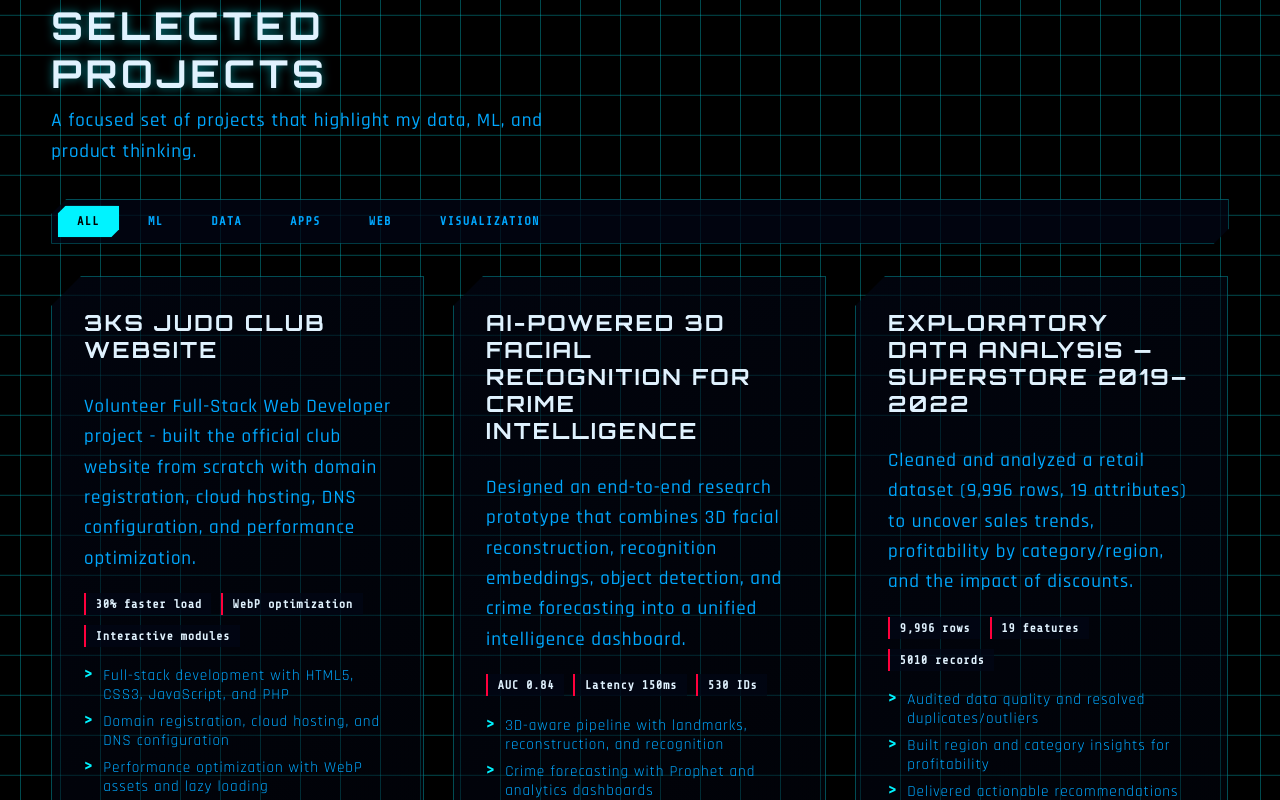
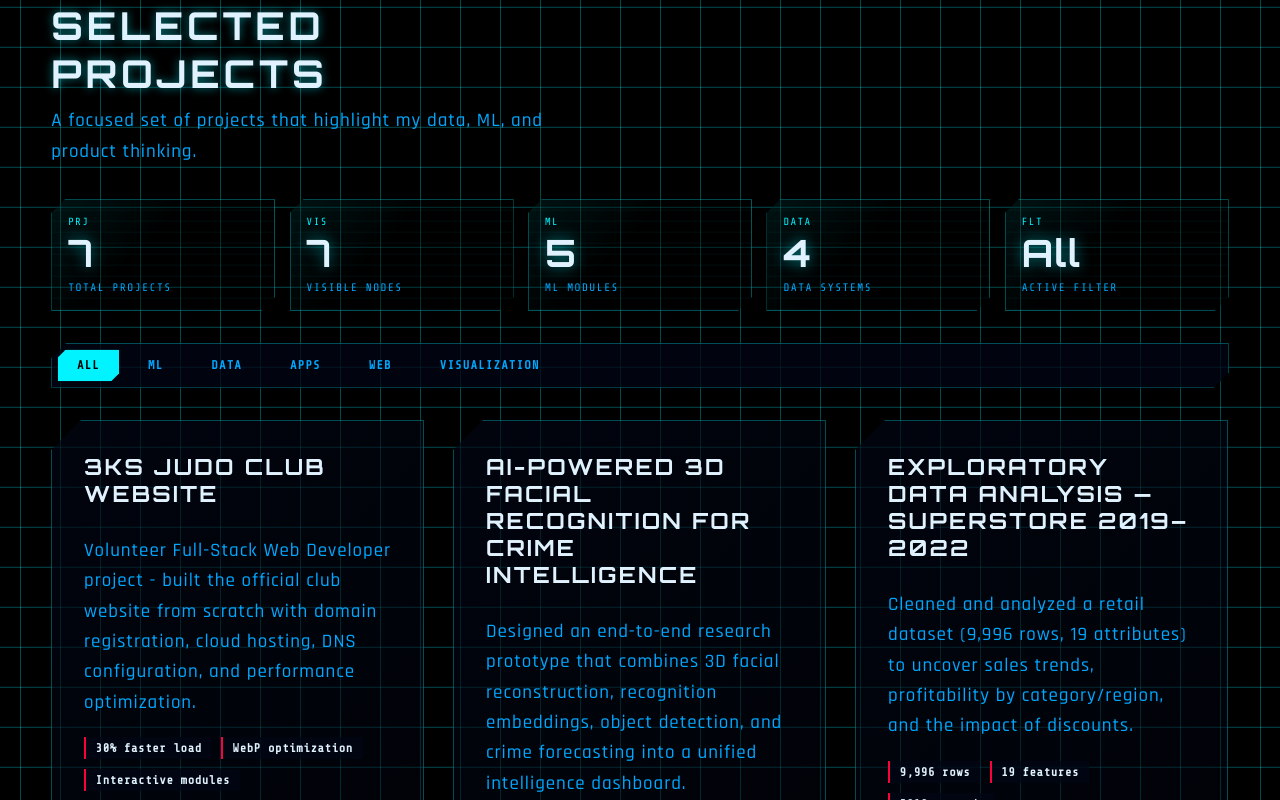
Before and after one commit to CParaschivDev/portofolio-cristian-paraschiv, a React (Vite) app: page / in a window 1280 px wide. Shown: the part 2000-2800 px from the top of the page. Built offline with nearby package versions, Linux system fonts and the light colour scheme.

Commit message:
feat: add project telemetry dashboard

```diff
--- a/src/App.css
+++ b/src/App.css
@@ -770,6 +770,95 @@
   letter-spacing: 0.05em;
 }
 
+.project-telemetry {
+  display: grid;
+  grid-template-columns: repeat(auto-fit, minmax(150px, 1fr));
+  gap: 0.9rem;
+}
+
+.project-telemetry-card {
+  position: relative;
+  display: grid;
+  gap: 0.25rem;
+  min-height: 112px;
+  padding: 1rem;
+  overflow: hidden;
+  border: 1px solid var(--line);
+  background:
+    linear-gradient(135deg, rgba(0, 243, 255, 0.08), transparent 42%),
+    rgba(0, 0, 0, 0.34);
+  clip-path: polygon(14px 0, 100% 0, 100% calc(100% - 14px), calc(100% - 14px) 100%, 0 100%, 0 14px);
+  transition: border-color 0.22s, box-shadow 0.22s, transform 0.22s;
+}
+
+.project-telemetry-card::before {
+  content: '';
+  position: absolute;
+  inset: 0;
+  background: repeating-linear-gradient(
+    to bottom,
+    transparent 0 9px,
+    rgba(0, 243, 255, 0.08) 10px 11px
+  );
+  opacity: 0.4;
+  pointer-events: none;
+}
+
+.project-telemetry-card::after {
+  content: '';
+  position: absolute;
+  left: 0;
+  right: 0;
+  top: 0;
+  height: 2px;
+  background: linear-gradient(90deg, transparent, var(--accent), transparent);
+  opacity: 0.75;
+  transform: translateX(-100%);
+  animation: telemetry-scan 4s linear infinite;
+}
+
+.project-telemetry-card:hover {
+  border-color: var(--accent);
+  box-shadow: inset 0 0 18px rgba(0, 243, 255, 0.08), 0 0 18px rgba(0, 243, 255, 0.14);
+  transform: translateY(-3px);
+}
+
+.telemetry-code,
+.telemetry-label {
+  position: relative;
+  z-index: 1;
+  font-family: var(--font-mono);
+  text-transform: uppercase;
+  letter-spacing: 0.14em;
+}
+
+.telemetry-code {
+  color: var(--accent);
+  font-size: 0.65rem;
+}
+
+.project-telemetry-card strong {
+  position: relative;
+  z-index: 1;
+  color: var(--text);
+  font-family: var(--font-display);
+  font-size: clamp(1.7rem, 3vw, 2.35rem);
+  line-height: 1;
+  text-shadow: 0 0 14px var(--accent-glow);
+  overflow-wrap: anywhere;
+}
+
+.telemetry-label {
+  align-self: end;
+  color: var(--muted);
+  font-size: 0.68rem;
+}
+
+@keyframes telemetry-scan {
+  0% { transform: translateX(-110%); }
+  55%, 100% { transform: translateX(110%); }
+}
+
 .project-filters {
   display: flex;
   flex-wrap: wrap;
--- a/src/App.jsx
+++ b/src/App.jsx
@@ -820,6 +820,39 @@ function App() {
     return projectsLang.filter((project) => project.categories.includes(activeFilter))
   }, [activeFilter, projectsLang])
 
+  const projectTelemetry = useMemo(() => {
+    const countByCategory = (category) =>
+      projectsLang.filter((project) => project.categories.includes(category)).length
+
+    return [
+      {
+        code: 'PRJ',
+        value: projectsLang.length,
+        label: lang === 'en' ? 'Total projects' : 'Proiecte totale',
+      },
+      {
+        code: 'VIS',
+        value: filteredProjects.length,
+        label: lang === 'en' ? 'Visible nodes' : 'Noduri vizibile',
+      },
+      {
+        code: 'ML',
+        value: countByCategory('ML'),
+        label: lang === 'en' ? 'ML modules' : 'Module ML',
+      },
+      {
+        code: 'DATA',
+        value: countByCategory('Data'),
+        label: lang === 'en' ? 'Data systems' : 'Sisteme data',
+      },
+      {
+        code: 'FLT',
+        value: activeFilter,
+        label: lang === 'en' ? 'Active filter' : 'Filtru activ',
+      },
+    ]
+  }, [activeFilter, filteredProjects.length, lang, projectsLang])
+
   useEffect(() => {
     const sections = ['about', 'projects', 'skills', 'contact', 'education']
     const observers = []
@@ -1275,6 +1308,15 @@ function App() {
               {t.projectsSubtitle}
             </p>
           </div>
+          <div className="project-telemetry" aria-label="Project telemetry dashboard">
+            {projectTelemetry.map((item) => (
+              <div className="project-telemetry-card" key={item.code}>
+                <span className="telemetry-code">{item.code}</span>
+                <strong>{item.value}</strong>
+                <span className="telemetry-label">{item.label}</span>
+              </div>
+            ))}
+          </div>
           <div className="project-filters">
             {filters.map((filter) => (
               <button
```
